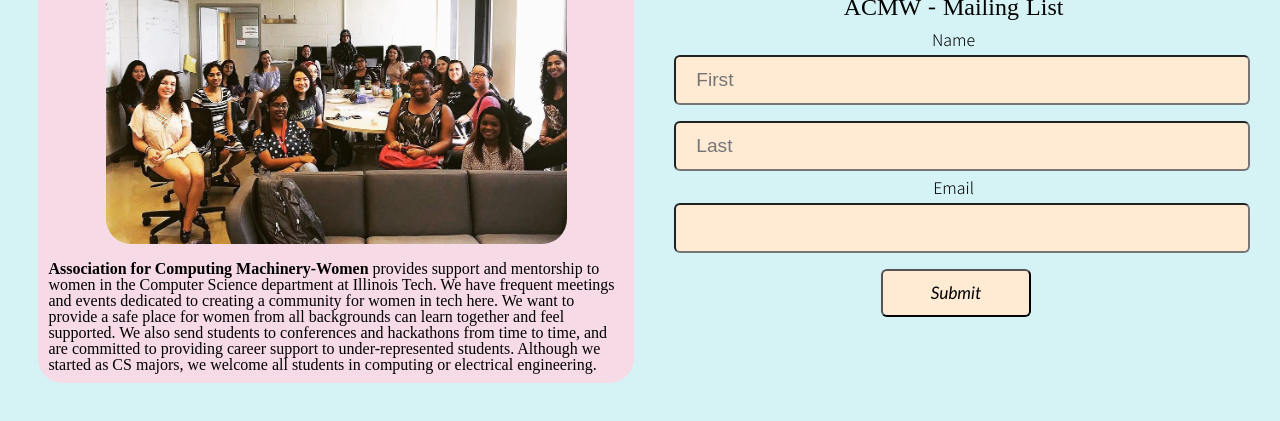
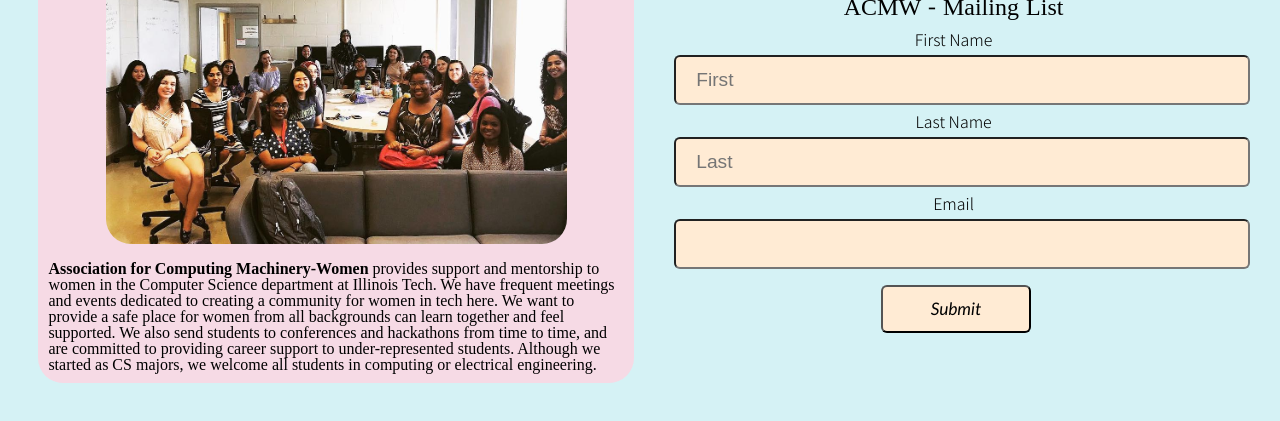
Before and after one commit to ITMD-362-Fall2022-Gladys-Toledo/Project_1, a plain HTML site: page index.html in a window 1280 px wide. Shown: the part 169-590 px from the top of the page. Drawn offline with Linux system fonts and the light colour scheme.

Commit message:
added another label for lastname

```diff
--- a/index.html
+++ b/index.html
@@ -45,8 +45,9 @@
             <img id="acmwLogo" src="images/acmwLogo.png" alt="ACMW Logo">
           </div>
           <h1>ACMW - Mailing List</h1>
-          <label for="name">Name</label>
+          <label for="firstname">First Name</label>
           <input type="text" name="first_name" id="firstname" class="fontsize" placeholder="First" autocomplete="given-name">
+          <label for="lastname">Last Name</label>
           <input type="text" name="last_name" id="lastname" class="fontsize" placeholder="Last" autocomplete="family-name">
           <label for="email">Email</label>
           <input type="email" name="email_data" id="email" class="fontsize">
```
